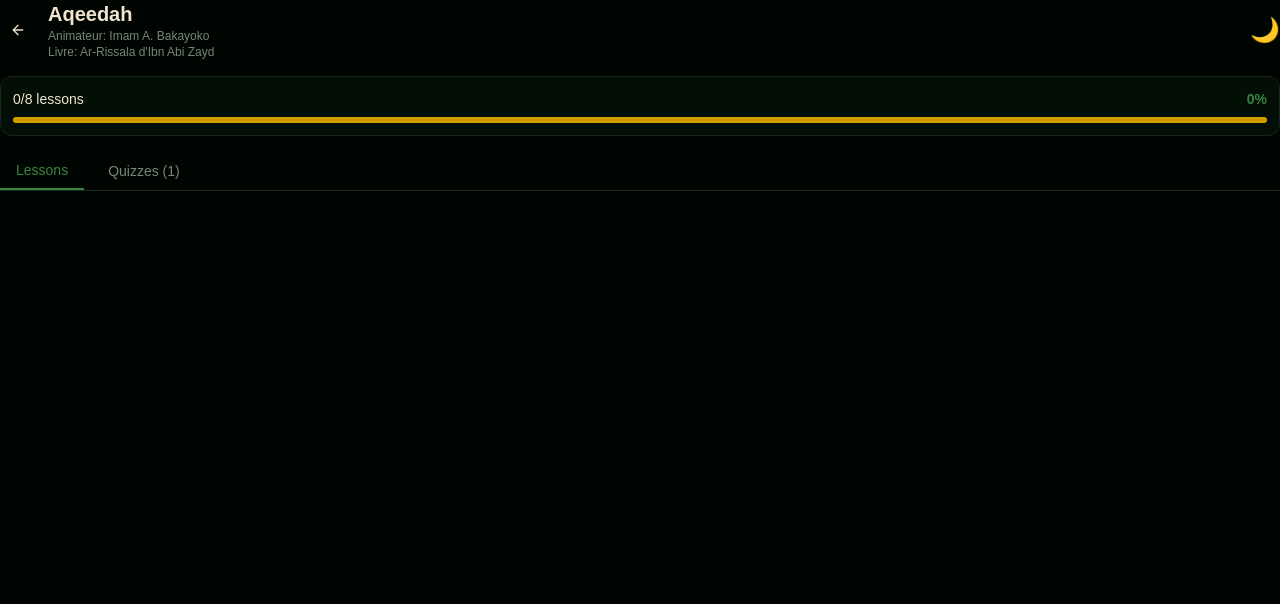
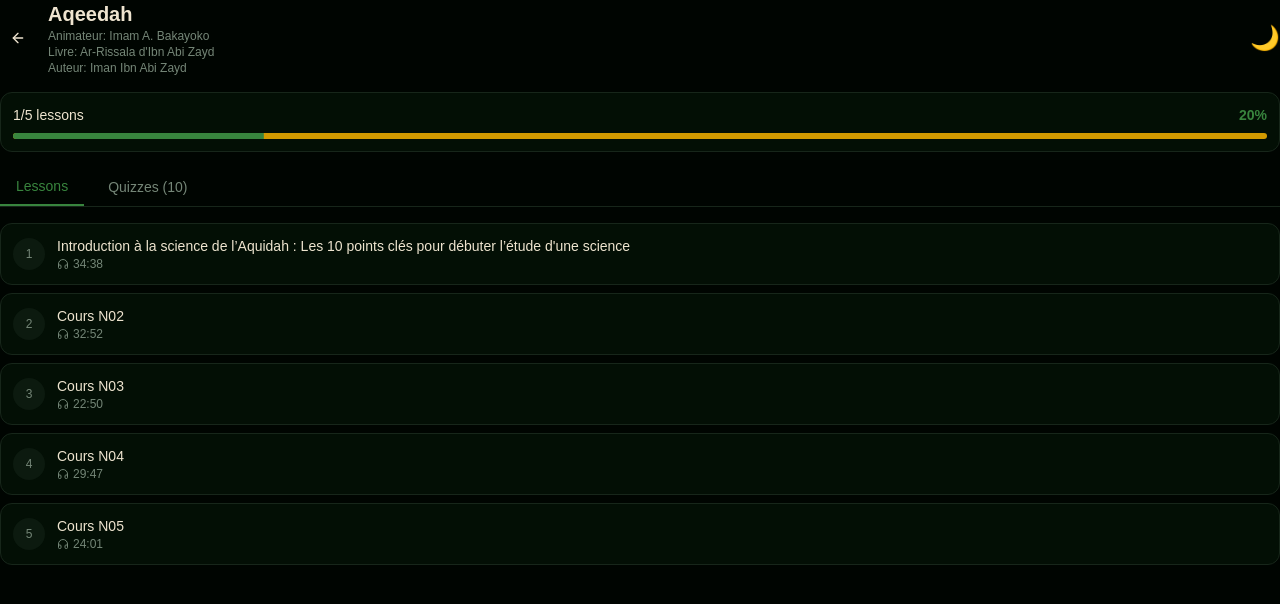
Before and after one commit to abdulkaderlougue/DCJS, a React (Vite) app in the folder frontend/: page /courses/aqeedah in a window 1280 px wide. Shown: the top 604 px of the page. Built offline with nearby package versions, Linux system fonts and the light colour scheme.

Commit message:
added aqeedah lessons

```diff
--- a/frontend/src/app/pages/CourseDetailPage.jsx
+++ b/frontend/src/app/pages/CourseDetailPage.jsx
@@ -23,6 +23,7 @@ export default function CourseDetailPage() {
   const handleLessonClick = (lesson) => {
     // set active lesson
     if (lesson.type === "audio") setActiveLesson(lesson.id);
+    console.log(lesson.audioUrl)
 
     // scroll up
     window.scrollTo({
@@ -137,7 +138,7 @@ return (
                     <><Headphones className="h-3 w-3" /> {lesson.duration}</>
                   )}
                 </p>
-                <p className="text-xs text-muted-foreground flex items-center gap-1">Chapitre: {lesson.chapter }</p>
+                {lesson.chapter && <p className="text-xs text-muted-foreground flex items-center gap-1">Chapitre: {lesson.chapter }</p>}
               </div>
             </button>
           ))}
--- a/frontend/src/components/AudioPlayer.jsx
+++ b/frontend/src/components/AudioPlayer.jsx
@@ -131,7 +131,7 @@ function AudioPlayer( { lesson }) {
                 </Button>
                 {/* <Volume2 className="ml-2 h-4 w-4 text-muted-foreground" /> */}
 
-                <select name="speed" id="speed" className="h-4 text-xs text-muted-foreground" onChange={changeAudioSpeed}>
+                <select name="speed" id="speed" className="h-4 text-sm text-muted-foreground" onChange={changeAudioSpeed}>
                     {speeds.map(rate => {
                         return (<option key={rate} value={rate}>{rate}x</option>)
                     })}
--- a/frontend/src/data/courses.js
+++ b/frontend/src/data/courses.js
@@ -40,6 +40,7 @@
 
 const PUBLIC_BASE_URL="https://nmdetbbectwrrsgargmo.supabase.co/storage/v1/object/public";
 const FIQH_DIR = "delice-des-coeurs/fiqh/livres/Adourraroul_Bihiya";
+const AQEEDAH_DIR = "delice-des-coeurs/aquidah/livres/rissala_ibn_abi_zaid";
 // export const courses: Course[] = [
 // console.log(`${PUBLIC_BASE_URL}/${FIQH_DIR}/cours-01.mp3`)
 export const courses = [
@@ -113,6 +114,39 @@ export const courses = [
     ],
     quizzes: [],
   },
+    {
+    id: "aqeedah",
+    title: "Aqeedah",
+    titleAr: "العقيدة",
+    description: "Islamic creed and theology — the six pillars of faith and related topics.",
+    instructor: "Imam A. Bakayoko",
+    book: "Ar-Rissala d'Ibn Abi Zayd",
+    author: "Iman Ibn Abi Zayd",
+    category: "Aqeedah",
+    icon: "🌙",
+    totalLessons: 5,
+    completedLessons: 1,
+    color: "secondary",
+    lessons: [
+      {id: "aq1", title: "Introduction à la science de l’Aquidah : Les 10 points clés pour débuter l’étude d'une science", duration: "34:38", audioUrl: `${PUBLIC_BASE_URL}/${AQEEDAH_DIR}/cours-01.mp3`, completed: false, type: "audio" },
+      {id: "aq2", title: "Cours N02", duration: "32:52", audioUrl: `${PUBLIC_BASE_URL}/${AQEEDAH_DIR}/cours-02.mp3`, completed: false, type: "audio" },
+      {id: "aq3", title: "Cours N03", duration: "22:50", audioUrl: `${PUBLIC_BASE_URL}/${AQEEDAH_DIR}/cours-03.mp3`, completed: false, type: "audio" },
+      {id: "aq4", title: "Cours N04", duration: "29:47", audioUrl: `${PUBLIC_BASE_URL}/${AQEEDAH_DIR}/cours-04.mp3`, completed: false, type: "audio" },
+      {id: "aq5", title: "Cours N05", duration: "24:01", audioUrl: `${PUBLIC_BASE_URL}/${AQEEDAH_DIR}/cours-05.mp3`, completed: false, type: "audio" },
+    ],
+    quizzes: [
+      { id: "aqq1", question: "Que signifie linguistiquement 'aquidah'?", options: ["Lire et écrire", "Lier et attacher fermement", "Comprendre et analyser", "Enseigner et transmettre"], correctIndex: 1 },
+      { id: "aqq2", question: "Quelle est la caractéristique principale d’une aquidah ?", options: ["Une opinion changeante", "Une croyance avec doute", "Une croyance ferme sans doute", "Une simple hypothèse"], correctIndex: 2 },
+      { id: "aqq3", question: "Combien de points essentiels faut-il maîtriser avant d’étudier une science ?", options: ["5", "7", "10", "12"], correctIndex: 2 },
+      { id: "aqq4", question: "Quel est le premier point essentiel abordé ?", options: ["L’objectif", "La définition", "L’histoire", "Les auteurs"], correctIndex: 1 },
+      { id: "aqq5", question: "Quels sont les trois grands axes de l’aquidah ?", options: ["Prière, jeûne, zakat", "Divinité, prophétie, invisible", "Morale, politique, économie", "Langue, logique, histoire"], correctIndex: 1 },
+      { id: "aqq6", question: "Lequel des éléments suivants ne fait PAS partie de l’aquidah ?", options: ["La croyance aux anges", "La croyance au destin", "Les règles de la prière", "La croyance au Jour dernier"], correctIndex: 2 },
+      { id: "aqq7", question: "Quel est l’un des bénéfices de l’étude de l’aquidah ?", options: ["Apprendre une langue", "Purifier la croyance", "Gagner de l’argent", "Voyager"], correctIndex: 1 },
+      { id: "aqq8", question: "Pourquoi l’aquidah est-elle considérée comme une science noble ?", options: ["Parce qu’elle est facile", "Parce qu’elle est récente", "Parce qu’elle traite d’Allah", "Parce qu’elle est uniquement pour les savants"], correctIndex: 2 },
+      { id: "aqq9", question: "Comment appelle-t-on aussi la science de l’aquidah ?", options: ["Science du commerce", "Science du tawhid", "Science de la médecine", "Science de la poésie"], correctIndex: 1 },
+      { id: "aqq10", question: "Quelle est la source principale de l’aquidah ?", options: ["Les traditions culturelles", "Les opinions personnelles", "Les textes religieux (Coran et Sunna)", "Les sciences modernes"], correctIndex: 2 }
+    ],
+  },
   {
     id: "quran",
     title: "Tafsir",
@@ -141,8 +175,8 @@ export const courses = [
       // { id: "q12", title: "Final Review", duration: "45:00", audioUrl: "https://www.soundhelix.com/examples/mp3/SoundHelix-Song-11.mp3", completed: false, type: "audio" },
     ],
     quizzes: [
-      { id: "qq1", question: "What is Tajweed?", options: ["Speed reading", "Science of proper Quran recitation", "Arabic grammar", "Hadith study"], correctIndex: 1 },
-      { id: "qq2", question: "How many Makharij (articulation points) are there?", options: ["10", "14", "17", "20"], correctIndex: 2 },
+      // { id: "qq1", question: "What is Tajweed?", options: ["Speed reading", "Science of proper Quran recitation", "Arabic grammar", "Hadith study"], correctIndex: 1 },
+      // { id: "qq2", question: "How many Makharij (articulation points) are there?", options: ["10", "14", "17", "20"], correctIndex: 2 },
     ],
   },
   {
@@ -171,34 +205,7 @@ export const courses = [
       { id: "h10", title: "Live Sur Google Meet", duration: "1:00:00", audioUrl: "", completed: false, type: "live" },
     ],
     quizzes: [
-      { id: "hq1", question: "What is an Isnad?", options: ["The text of a hadith", "The chain of narrators", "A type of hadith book", "A hadith ruling"], correctIndex: 1 },
-    ],
-  },
-  {
-    id: "aqeedah",
-    title: "Aqeedah",
-    titleAr: "العقيدة",
-    description: "Islamic creed and theology — the six pillars of faith and related topics.",
-    instructor: "Imam A. Bakayoko",
-    book: "Ar-Rissala d'Ibn Abi Zayd",
-    author: "",
-    category: "Aqeedah",
-    icon: "🌙",
-    totalLessons: 8,
-    completedLessons: 0,
-    color: "secondary",
-    lessons: [
-      // { id: "ak1", title: "What is Aqeedah?", duration: "30:00", audioUrl: "https://www.soundhelix.com/examples/mp3/SoundHelix-Song-1.mp3", completed: true, type: "audio" },
-      // { id: "ak2", title: "Belief in Allah", duration: "50:00", audioUrl: "https://www.soundhelix.com/examples/mp3/SoundHelix-Song-2.mp3", completed: true, type: "audio" },
-      // { id: "ak3", title: "Belief in the Angels", duration: "35:00", audioUrl: "https://www.soundhelix.com/examples/mp3/SoundHelix-Song-3.mp3", completed: true, type: "audio" },
-      // { id: "ak4", title: "Belief in the Books", duration: "38:00", audioUrl: "https://www.soundhelix.com/examples/mp3/SoundHelix-Song-4.mp3", completed: true, type: "audio" },
-      // { id: "ak5", title: "Belief in the Prophets", duration: "42:00", audioUrl: "https://www.soundhelix.com/examples/mp3/SoundHelix-Song-5.mp3", completed: false, type: "audio" },
-      // { id: "ak6", title: "Belief in the Day of Judgment", duration: "45:00", audioUrl: "https://www.soundhelix.com/examples/mp3/SoundHelix-Song-6.mp3", completed: false, type: "audio" },
-      // { id: "ak7", title: "Belief in Qadr (Divine Decree)", duration: "40:00", audioUrl: "https://www.soundhelix.com/examples/mp3/SoundHelix-Song-7.mp3", completed: false, type: "audio" },
-      // { id: "ak8", title: "Shirk and its Categories", duration: "48:00", audioUrl: "https://www.soundhelix.com/examples/mp3/SoundHelix-Song-8.mp3", completed: false, type: "audio" },
-    ],
-    quizzes: [
-      { id: "akq1", question: "How many pillars of Iman are there?", options: ["4", "5", "6", "7"], correctIndex: 2 },
+      // { id: "hq1", question: "What is an Isnad?", options: ["The text of a hadith", "The chain of narrators", "A type of hadith book", "A hadith ruling"], correctIndex: 1 },
     ],
   },
 
@@ -214,24 +221,24 @@ export const courses = [
     completedLessons: 2,
     color: "primary",
     lessons: [
-      // { id: "a1", title: "Arabic Alphabet & Pronunciation", duration: "30:00", audioUrl: "https://www.soundhelix.com/examples/mp3/SoundHelix-Song-1.mp3", completed: true, type: "audio" },
-      // { id: "a2", title: "Basic Vocabulary", duration: "35:00", audioUrl: "https://www.soundhelix.com/examples/mp3/SoundHelix-Song-2.mp3", completed: true, type: "audio" },
-      // { id: "a3", title: "Sentence Structure (Jumlah Ismiyyah)", duration: "40:00", audioUrl: "https://www.soundhelix.com/examples/mp3/SoundHelix-Song-3.mp3", completed: false, type: "audio" },
-      // { id: "a4", title: "Sentence Structure (Jumlah Fi'liyyah)", duration: "42:00", audioUrl: "https://www.soundhelix.com/examples/mp3/SoundHelix-Song-4.mp3", completed: false, type: "audio" },
-      // { id: "a5", title: "Pronouns & Demonstratives", duration: "28:00", audioUrl: "https://www.soundhelix.com/examples/mp3/SoundHelix-Song-5.mp3", completed: false, type: "audio" },
-      // { id: "a6", title: "Verb Conjugation (Past Tense)", duration: "45:00", audioUrl: "https://www.soundhelix.com/examples/mp3/SoundHelix-Song-6.mp3", completed: false, type: "audio" },
-      // { id: "a7", title: "Verb Conjugation (Present Tense)", duration: "45:00", audioUrl: "https://www.soundhelix.com/examples/mp3/SoundHelix-Song-7.mp3", completed: false, type: "audio" },
-      // { id: "a8", title: "Prepositions", duration: "25:00", audioUrl: "https://www.soundhelix.com/examples/mp3/SoundHelix-Song-8.mp3", completed: false, type: "audio" },
-      // { id: "a9", title: "Adjectives & Descriptions", duration: "32:00", audioUrl: "https://www.soundhelix.com/examples/mp3/SoundHelix-Song-9.mp3", completed: false, type: "audio" },
-      // { id: "a10", title: "Numbers & Counting", duration: "30:00", audioUrl: "https://www.soundhelix.com/examples/mp3/SoundHelix-Song-10.mp3", completed: false, type: "audio" },
-      // { id: "a11", title: "Conversation Practice 1", duration: "35:00", audioUrl: "https://www.soundhelix.com/examples/mp3/SoundHelix-Song-11.mp3", completed: false, type: "audio" },
-      // { id: "a12", title: "Reading Practice", duration: "38:00", audioUrl: "https://www.soundhelix.com/examples/mp3/SoundHelix-Song-12.mp3", completed: false, type: "audio" },
-      // { id: "a13", title: "Nahw (Grammar) Fundamentals", duration: "50:00", audioUrl: "https://www.soundhelix.com/examples/mp3/SoundHelix-Song-13.mp3", completed: false, type: "audio" },
-      // { id: "a14", title: "Sarf (Morphology) Basics", duration: "48:00", audioUrl: "https://www.soundhelix.com/examples/mp3/SoundHelix-Song-14.mp3", completed: false, type: "audio" },
+      // { id: "ar1", title: "Arabic Alphabet & Pronunciation", duration: "30:00", audioUrl: "https://www.soundhelix.com/examples/mp3/SoundHelix-Song-1.mp3", completed: true, type: "audio" },
+      // { id: "ar2", title: "Basic Vocabulary", duration: "35:00", audioUrl: "https://www.soundhelix.com/examples/mp3/SoundHelix-Song-2.mp3", completed: true, type: "audio" },
+      // { id: "ar3", title: "Sentence Structure (Jumlah Ismiyyah)", duration: "40:00", audioUrl: "https://www.soundhelix.com/examples/mp3/SoundHelix-Song-3.mp3", completed: false, type: "audio" },
+      // { id: "ar4", title: "Sentence Structure (Jumlah Fi'liyyah)", duration: "42:00", audioUrl: "https://www.soundhelix.com/examples/mp3/SoundHelix-Song-4.mp3", completed: false, type: "audio" },
+      // { id: "ar5", title: "Pronouns & Demonstratives", duration: "28:00", audioUrl: "https://www.soundhelix.com/examples/mp3/SoundHelix-Song-5.mp3", completed: false, type: "audio" },
+      // { id: "ar6", title: "Verb Conjugation (Past Tense)", duration: "45:00", audioUrl: "https://www.soundhelix.com/examples/mp3/SoundHelix-Song-6.mp3", completed: false, type: "audio" },
+      // { id: "ar7", title: "Verb Conjugation (Present Tense)", duration: "45:00", audioUrl: "https://www.soundhelix.com/examples/mp3/SoundHelix-Song-7.mp3", completed: false, type: "audio" },
+      // { id: "ar8", title: "Prepositions", duration: "25:00", audioUrl: "https://www.soundhelix.com/examples/mp3/SoundHelix-Song-8.mp3", completed: false, type: "audio" },
+      // { id: "ar9", title: "Adjectives & Descriptions", duration: "32:00", audioUrl: "https://www.soundhelix.com/examples/mp3/SoundHelix-Song-9.mp3", completed: false, type: "audio" },
+      // { id: "ar10", title: "Numbers & Counting", duration: "30:00", audioUrl: "https://www.soundhelix.com/examples/mp3/SoundHelix-Song-10.mp3", completed: false, type: "audio" },
+      // { id: "ar11", title: "Conversation Practice 1", duration: "35:00", audioUrl: "https://www.soundhelix.com/examples/mp3/SoundHelix-Song-11.mp3", completed: false, type: "audio" },
+      // { id: "ar12", title: "Reading Practice", duration: "38:00", audioUrl: "https://www.soundhelix.com/examples/mp3/SoundHelix-Song-12.mp3", completed: false, type: "audio" },
+      // { id: "ar13", title: "Nahw (Grammar) Fundamentals", duration: "50:00", audioUrl: "https://www.soundhelix.com/examples/mp3/SoundHelix-Song-13.mp3", completed: false, type: "audio" },
+      // { id: "ar14", title: "Sarf (Morphology) Basics", duration: "48:00", audioUrl: "https://www.soundhelix.com/examples/mp3/SoundHelix-Song-14.mp3", completed: false, type: "audio" },
       { id: "a15", title: "Live", duration: "1:00:00", audioUrl: "", completed: false, type: "live" },
     ],
     quizzes: [
-      { id: "aq1", question: "How many letters are in the Arabic alphabet?", options: ["24", "26", "28", "30"], correctIndex: 2 },
+      // { id: "arq1", question: "How many letters are in the Arabic alphabet?", options: ["24", "26", "28", "30"], correctIndex: 2 },
     ],
   },
 
```
